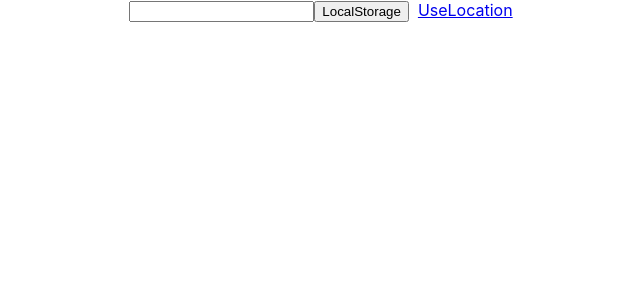
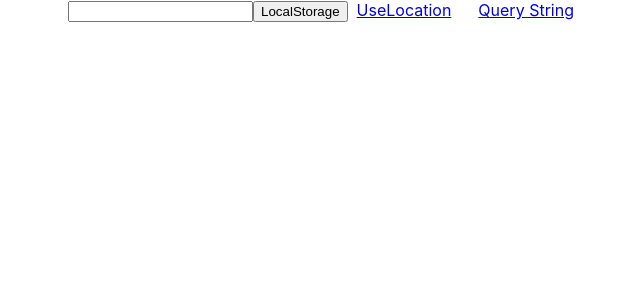
Before and after one commit to karanjot-Singh168/ReactPractice, a React (Create React App) app: page / in a window 1280 px wide. Shown: the top 300 px of the page, without its empty margins (319-959 px from the left). Built offline with nearby package versions, Linux system fonts and the light colour scheme.

Commit message:
pass data using query string

```diff
--- a/src/components/first.jsx
+++ b/src/components/first.jsx
@@ -23,6 +23,15 @@ export const First = () => {
             }}
           >
             UseLocation
+            </Link>&nbsp;&nbsp;&nbsp;&nbsp;&nbsp;&nbsp;
+
+            <Link
+            to={{
+              pathname: "/second",
+              search: `?value=${inputValue}`,
+            }}
+          >
+            Query String
             </Link>
     </>
   );
--- a/src/components/second.jsx
+++ b/src/components/second.jsx
@@ -4,14 +4,17 @@ import { useHistory,useLocation } from "react-router-dom";
 export const Second = () => {
   const [text, SetText] = useState();
   let location = useLocation();
-
+console.log(location)
 
   useEffect(() => {
     if (localStorage.getItem("key")) {
        SetText(localStorage.getItem("key"));
     }
-    if(location?.state?.value){
+    if(location.state && location.state.value){
       SetText(location.state.value)
+    }
+    if(location.search){
+      SetText(location.search.split("=")[1])
     }
   }, []);
 
```
